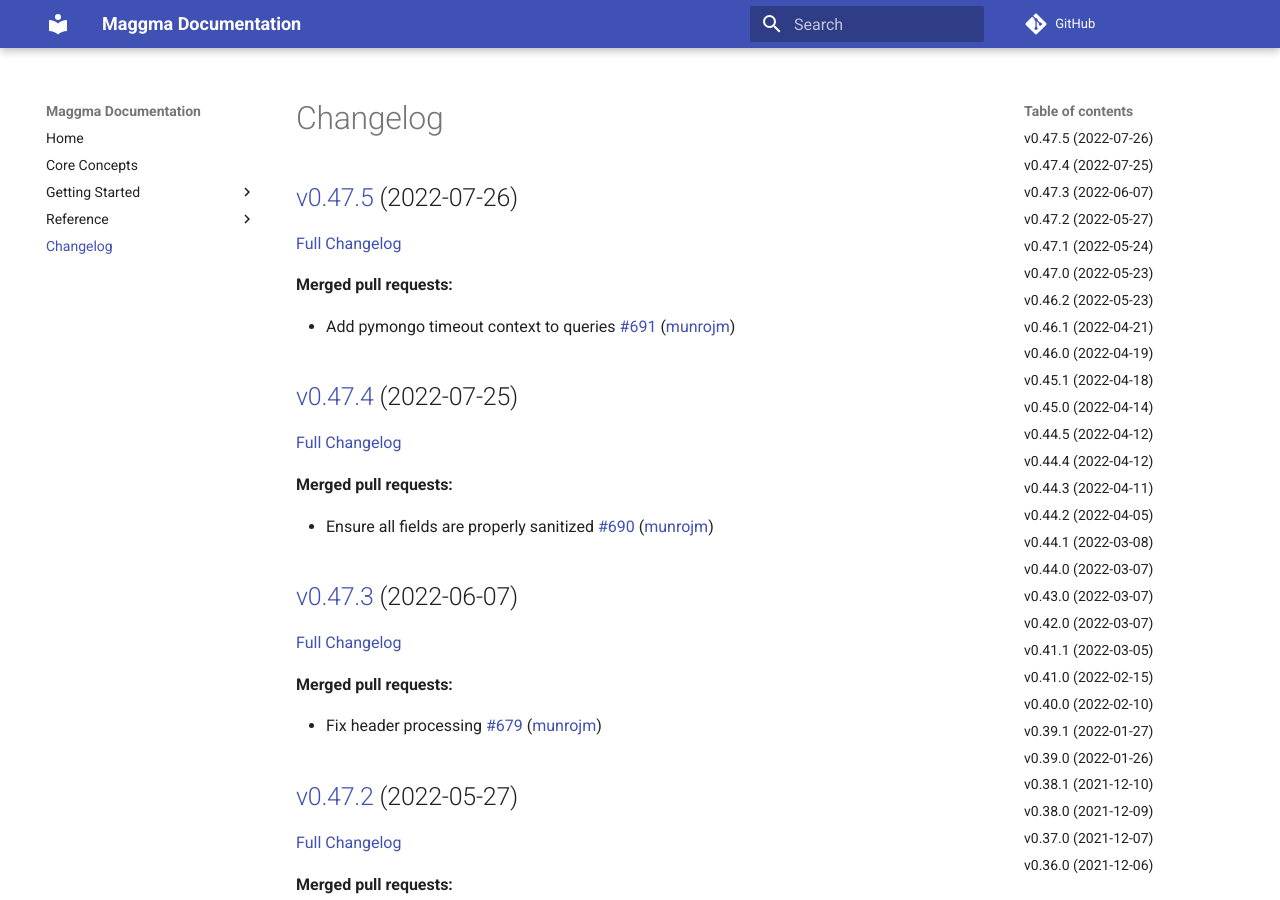
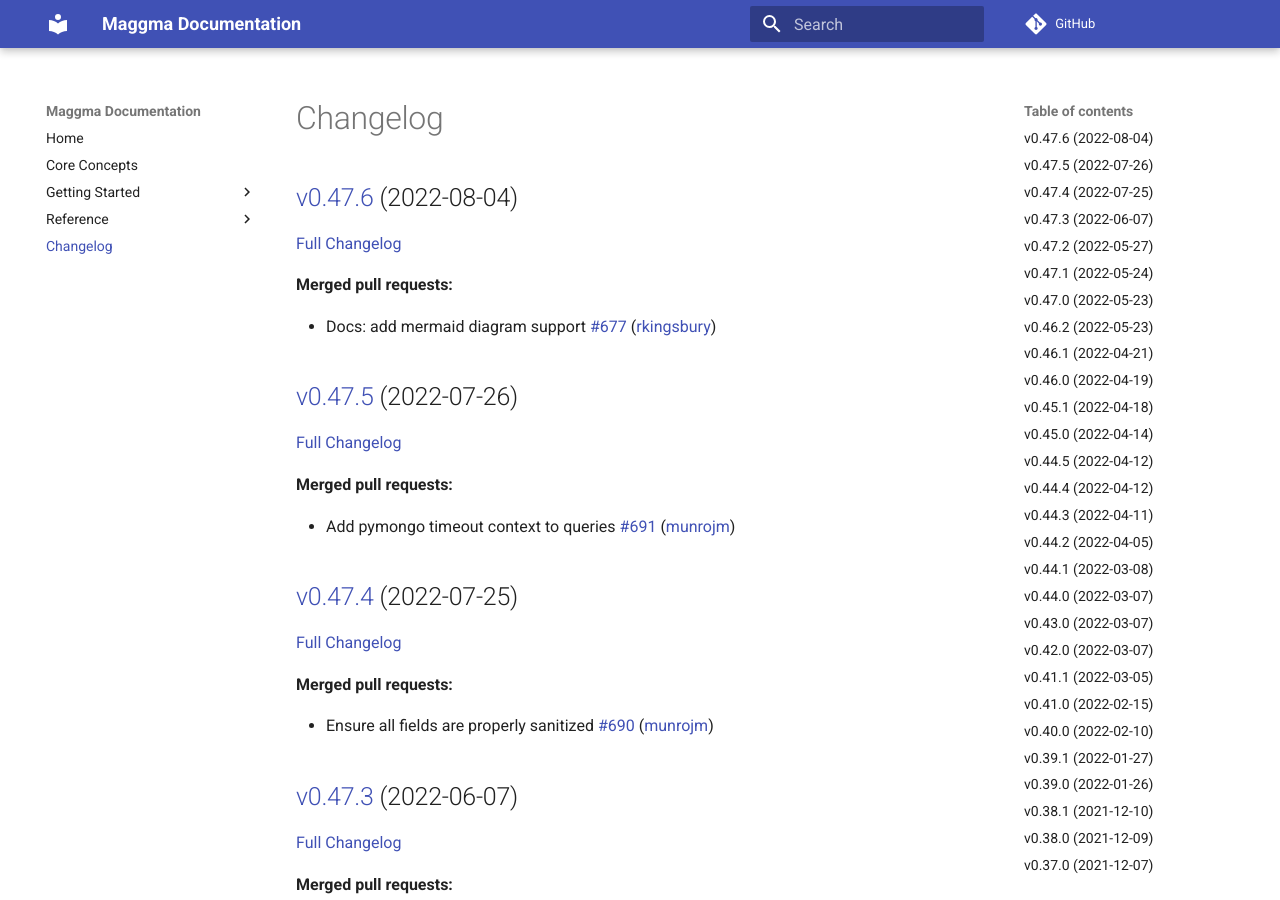
Before and after one commit to materialsproject/maggma, an MkDocs documentation site: the page built from docs/CHANGELOG.md, in a window 1280 px wide and 900 px high. Built offline with MkDocs 1.6.1 and Material for MkDocs 9.7.7, drawn with Linux system fonts in a browser that asks for light colours; comment, search, counter and statistics services are not loaded.

Commit message:
Updated CHANGELOG.md

```diff
--- a/docs/CHANGELOG.md
+++ b/docs/CHANGELOG.md
@@ -1,4 +1,12 @@
 # Changelog
+
+## [v0.47.6](https://github.com/materialsproject/maggma/tree/v0.47.6) (2022-08-04)
+
+[Full Changelog](https://github.com/materialsproject/maggma/compare/v0.47.5...v0.47.6)
+
+**Merged pull requests:**
+
+- Docs: add mermaid diagram support [\#677](https://github.com/materialsproject/maggma/pull/677) ([rkingsbury](https://github.com/rkingsbury))
 
 ## [v0.47.5](https://github.com/materialsproject/maggma/tree/v0.47.5) (2022-07-26)
 
```
